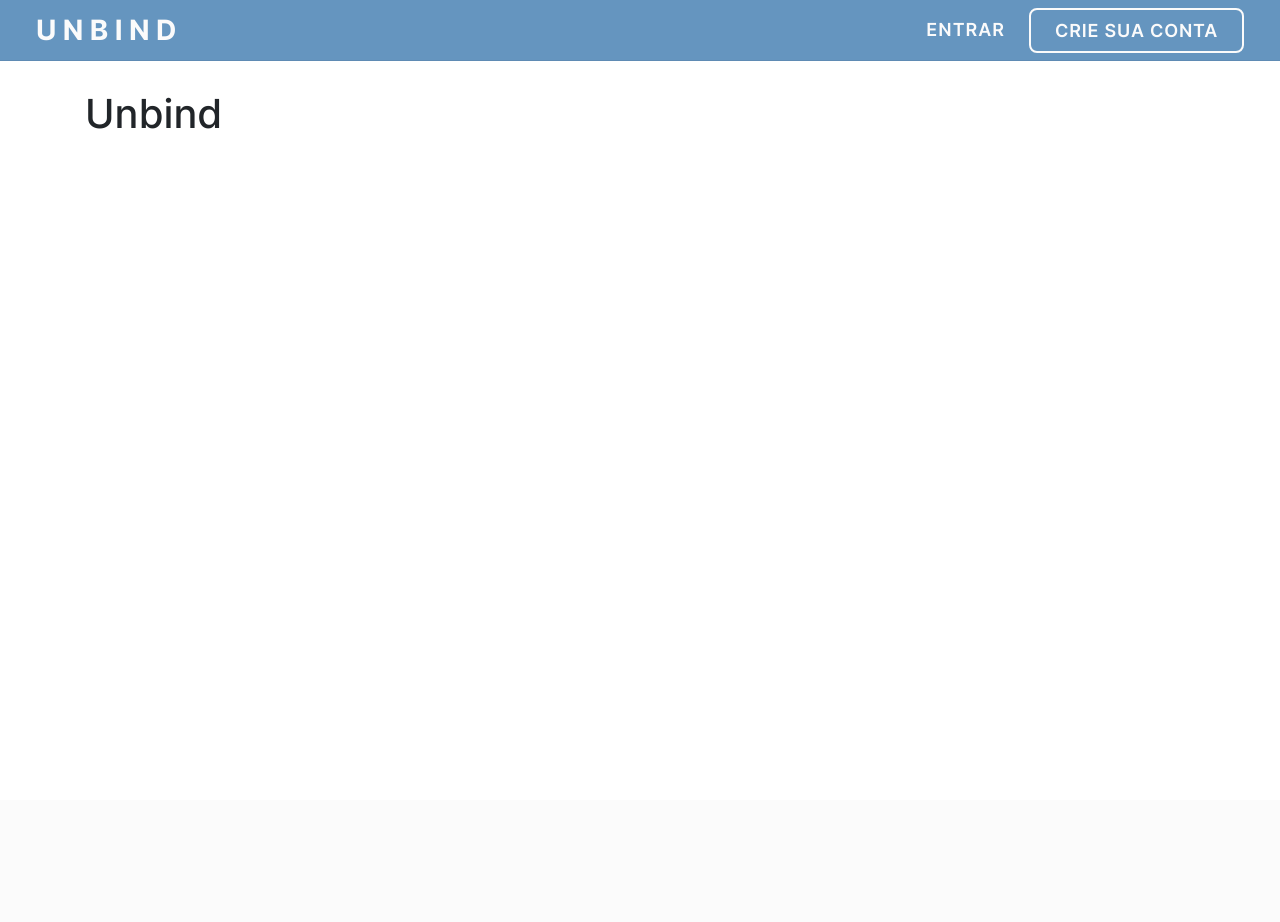
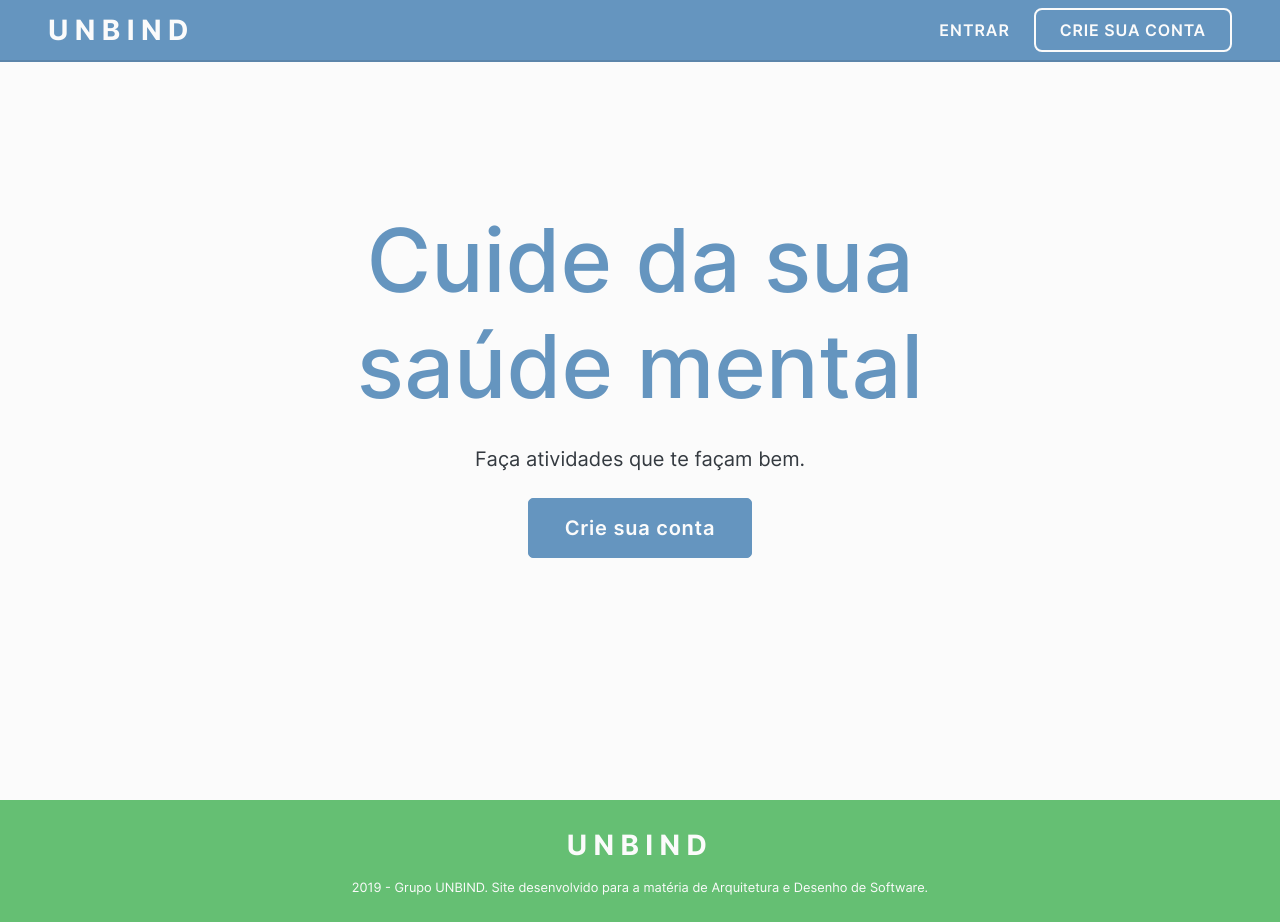
Before and after one commit to ads-unbind/unbind, a Django app: page / in a window 1280 px wide. Before the commit the page ends 129 px from the top, so only its background shows below. Run offline with Django 3.2, Linux system fonts and the light colour scheme; some libraries are stand-ins or nearby versions.

Commit message:
Refatora design index

```diff
--- a/src/static/css/style.css
+++ b/src/static/css/style.css
@@ -154,7 +154,18 @@ section {
 
 /* Text */
 
-h1, h2, h3, h4, h5, h6, .h1, .h2, .h3, .h4, .h5, .h6 {
+h1,
+h2,
+h3,
+h4,
+h5,
+h6,
+.h1,
+.h2,
+.h3,
+.h4,
+.h5,
+.h6 {
     margin-bottom: 1.5rem;
     font-family: inherit;
     font-weight: 500;
@@ -164,6 +175,17 @@ h1, h2, h3, h4, h5, h6, .h1, .h2, .h3, .h4, .h5, .h6 {
 
 a {
     font-weight: 500;
+}
+
+.lead {
+    font-size: 1.25rem;
+    font-weight: 400;
+}
+
+.display-2 {
+    font-size: 5.5rem;
+    font-weight: 500;
+    line-height: 1.2;
 }
 
 .unbind-brand {
@@ -177,12 +199,46 @@ a {
     color: var(--unbind-blue-2) !important;
 }
 
-.text-unbind-white {
+.text-primary {
+    color: var(--unbind-blue-1) !important;
+}
+
+.text-secondary {
+    color: var(--unbind-green-1) !important;
+}
+
+.text-light {
     color: var(--unbind-white) !important;
 }
 
-.text-unbind-blue-1 {
-    color: var(--unbind-blue-1) !important;
+.text-dark {
+    color: #212529;
+}
+
+
+/* Utilities */
+
+.o-hidden {
+    overflow: hidden;
+}
+
+.padding-nav {
+    padding-top: 62px !important;
+}
+
+
+/* Bg */
+
+.bg-primary {
+    background-color: var(--unbind-blue-1)!important;
+}
+
+.bg-secondary {
+    background-color: var(--unbind-green-1)!important;
+}
+
+.bg-white {
+    background-color: var(--unbind-white)!important;
 }
 
 
@@ -193,8 +249,8 @@ a {
     flex-wrap: wrap;
     align-items: center;
     justify-content: space-between;
-    padding: .25rem 2.25rem;
-    border-bottom: 1px solid rgba(27, 31, 59, 0.08);
+    padding: .25rem 3rem;
+    border-bottom: 2px solid #22222222;
     background-color: var(--unbind-blue-1);
 }
 
@@ -211,23 +267,39 @@ a {
 .nav-link {
     color: var(--unbind-white);
     font-weight: 600;
-    font-size: 1.125rem;
     letter-spacing: 0.0625rem;
+    padding: 0.625rem 1rem;
 }
 
 .nav-link:hover {
     color: var(--unbind-blue-2);
 }
 
+/* Footer */
+.footer-brand {
+    font-size: 1.75rem;
+}
+
+.footer-brand:hover {
+    color: var(--unbind-green-2);
+    letter-spacing: 0.5rem;
+    transition: color 0.5s ease-in-out, letter-spacing 0.5s ease-in-out;
+}
 
 /* Buttons */
 
 .btn {
     font-weight: 600;
-    padding: 0.4375rem 1.5rem;
+    padding: 0.5rem 1.5rem;
     letter-spacing: 0.05rem;
     border-radius: 0.5rem;
-    font-size: 1.125rem;
+}
+
+.btn-lg, .btn-group-lg > .btn {
+    padding: 0.875rem 2.25rem;
+    font-size: 1.25rem;
+    line-height: 1.5;
+    border-radius: 0.3125rem;
 }
 
 .btn-primary {
--- a/src/templates/base.html
+++ b/src/templates/base.html
@@ -12,7 +12,7 @@
 <body>
     {% block navbar %}
     <nav class="navbar navbar-expand-md fixed-top text-uppercase">
-        <a class="navbar-brand unbind-brand text-unbind-white" href="{% url 'index' %}">UNBIND</a>
+        <a class="navbar-brand unbind-brand text-light" href="{% url 'index' %}">UNBIND</a>
         {% if request.user and not request.user.is_authenticated %}
         <div class="justify-content-end">
             <ul class="navbar-nav mr-auto">
--- a/src/templates/index.html
+++ b/src/templates/index.html
@@ -1,9 +1,35 @@
-{% extends "base.html" %}
-{% block title %}UNBIND{% endblock %}
-{% block body %}
+{% extends "base.html" %} {% block title %}UNBIND{% endblock %} {% block body %}
 
-<div class="container" id="main" style="margin-top: 90px;">
-    <h1>Unbind</h1>
-</div>
+<section class="bg-white text-light min-vh-100 o-hidden d-flex flex-column justify-content-center padding-nav">
+    <div class="container">
+        <div class="row justify-content-center text-center align-items-center">
+            <div class="col-xl-8 col-lg-9 col-md-10">
+                <h1 class="display-2 text-primary">
+                    Cuide da sua saúde mental
+                </h1>
+                <div class="mb-4">
+                    <p class="lead px-xl-5 text-dark">
+                        Faça atividades que te façam bem.
+                    </p>
+                </div>
+                <a class="btn btn-primary btn-lg" href="{% url 'register' %}">Crie sua conta</a>
+            </div>
+        </div>
+    </div>
+</section>
+<footer class="py-4 bg-secondary">
+    <div class="container">
+        <div class="row mb-2 justify-content-center">
+            <div class="col-auto">
+                <a class="footer-brand unbind-brand text-light" href="{% url 'index' %}">UNBIND</a>
+            </div>
+        </div>
+        <div class="row justify-content-center text-center">
+            <div class="col-xl-10">
+                <small class="text-light">2019 - Grupo UNBIND. Site desenvolvido para a matéria de Arquitetura e Desenho de Software.</small>
+            </div>
+        </div>
+    </div>
+</footer>
 
 {% endblock %}
--- a/src/templates/login.html
+++ b/src/templates/login.html
@@ -30,10 +30,11 @@
                     <div class="form-group">
                         <button class="btn btn-primary btn-block" type="submit">Login</button>
                     </div>
+                    <hr>
                     <div class="text-center text-small text-muted">
                         <span>
                           Ainda não criou sua conta?
-                          <a class="text-unbind-blue-1" href="{% url 'register' %}">Criar conta</a>
+                          <a class="text-primary" href="{% url 'register' %}">Criar conta</a>
                       </span>
                     </div>
                 </form>
--- a/src/templates/register.html
+++ b/src/templates/register.html
@@ -22,10 +22,11 @@
                     <div class="form-group">
                         <button class="btn btn-primary btn-block" type="submit">Cadastrar</button>
                     </div>
+                    <hr>
                     <div class="text-center text-small text-muted">
                         <span>
                           Já tem cadastro?
-                          <a class="text-unbind-blue-1" href="{% url 'login' %}">Fazer login</a>
+                          <a class="text-primary" href="{% url 'login' %}">Fazer login</a>
                       </span>
                     </div>
                 </form>
```
